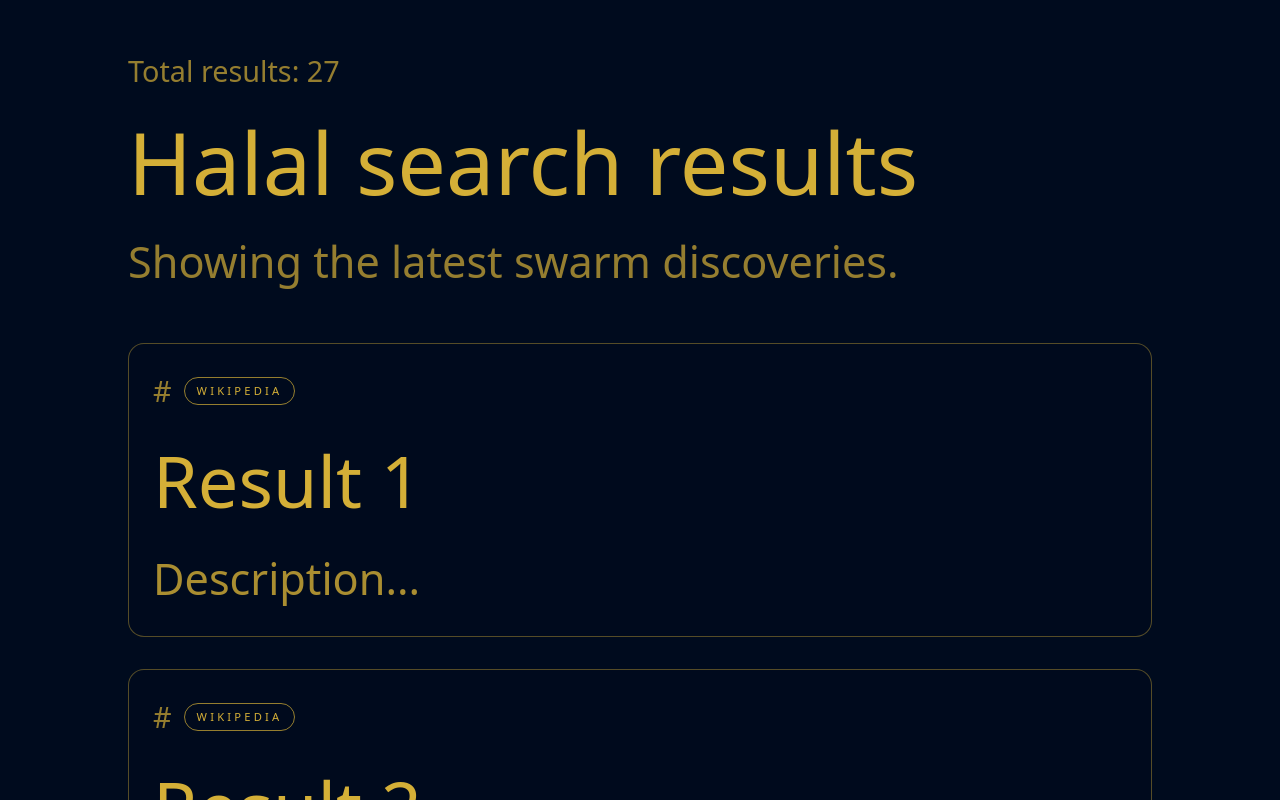
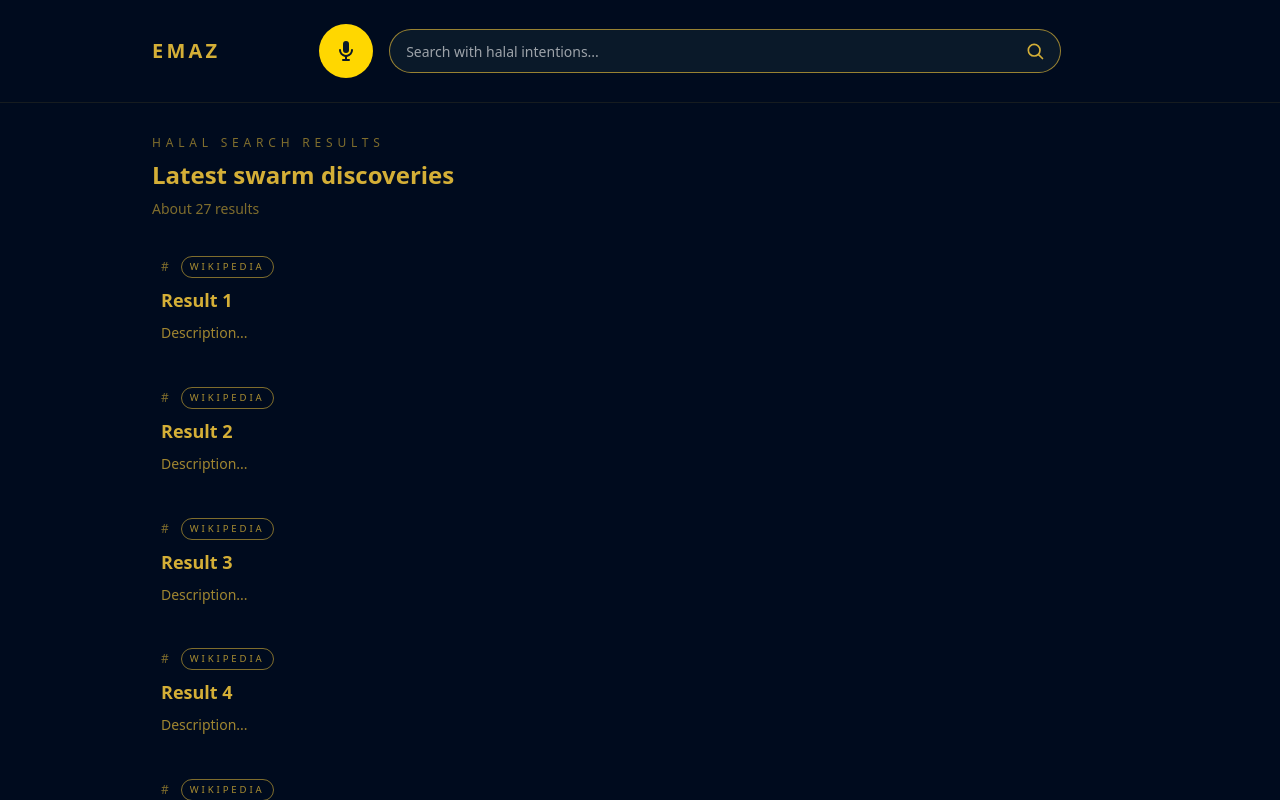
Before and after one commit to Bravestone01/emaz-search-engine, a Next.js app: page /results in a window 1280 px wide. Shown: the top 800 px of the page. Built offline with nearby package versions, Linux system fonts and the light colour scheme.

Commit message:
Refine results page layout

```diff
--- a/app/results/page.tsx
+++ b/app/results/page.tsx
@@ -1,5 +1,6 @@
 import { headers } from 'next/headers'
 
+import SearchBar from '@/components/core/SearchBar'
 import Pagination from '@/components/results/Pagination'
 import ResultCard from '@/components/results/ResultCard'
 
@@ -79,17 +80,26 @@ export default async function ResultsPage({
   const pagedResults = results.slice(startIndex, startIndex + RESULTS_PER_PAGE)
 
   return (
-    <main className="min-h-screen bg-primary-bg px-6 py-12 text-primary-text sm:px-10 lg:px-16">
-      <div className="mx-auto flex w-full max-w-5xl flex-col gap-12">
-        <div className="space-y-3 text-left">
-          <p className="text-small text-primary-text/70">Total results: {TOTAL_RESULTS}</p>
-          <h1 className="text-h2">Halal search results</h1>
-          <p className="text-body text-primary-text/70">
-            {query ? `Showing results for “${query}”.` : 'Showing the latest swarm discoveries.'}
-          </p>
+    <main className="min-h-screen bg-primary-bg text-primary-text">
+      <div className="border-b border-primary-text/10">
+        <div className="mx-auto flex w-full max-w-5xl flex-col gap-6 px-6 py-6 sm:flex-row sm:items-center sm:gap-8">
+          <a href="/" className="text-xl font-semibold tracking-[0.2rem] text-primary-text">
+            EMAZ
+          </a>
+          <SearchBar className="w-full justify-start" initialQuery={query} size="compact" />
+        </div>
+      </div>
+
+      <div className="mx-auto flex w-full max-w-5xl flex-col gap-6 px-6 py-8">
+        <div className="space-y-2 text-left">
+          <p className="text-xs uppercase tracking-[0.3rem] text-primary-text/60">Halal search results</p>
+          <h1 className="text-2xl font-semibold text-primary-text">
+            {query ? `Results for “${query}”` : 'Latest swarm discoveries'}
+          </h1>
+          <p className="text-sm text-primary-text/60">About {TOTAL_RESULTS} results</p>
         </div>
 
-        <section className="flex flex-col gap-8">
+        <section className="flex flex-col gap-4">
           {pagedResults.map((result) => (
             <ResultCard
               key={result.id}
--- a/components/core/SearchBar.tsx
+++ b/components/core/SearchBar.tsx
@@ -5,10 +5,18 @@ import { useState, type FormEvent } from "react"
 
 import VoiceButton from "./VoiceButton"
 
-export default function SearchBar() {
+type SearchBarProps = {
+  initialQuery?: string
+  size?: "default" | "compact"
+  className?: string
+}
+
+export default function SearchBar({ initialQuery = "", size = "default", className }: SearchBarProps) {
   const router = useRouter()
-  const [query, setQuery] = useState("")
+  const [query, setQuery] = useState(initialQuery)
   const [isLoading, setIsLoading] = useState(false)
+  const isCompact = size === "compact"
+  const wrapperClassName = isCompact ? "relative w-full max-w-2xl flex-1" : "relative w-full max-w-[90%] flex-1"
 
   const handleSubmit = async (event: FormEvent<HTMLFormElement>) => {
     event.preventDefault()
@@ -29,15 +37,19 @@ export default function SearchBar() {
 
   return (
     <form
-      className="flex w-full items-center justify-center gap-4"
+      className={`flex w-full items-center justify-center gap-4 ${className ?? ""}`}
       onSubmit={handleSubmit}
     >
       <VoiceButton />
-      <div className="relative w-full max-w-[90%] flex-1">
+      <div className={wrapperClassName}>
         <input
           type="text"
           placeholder="Search with halal intentions..."
-          className="h-[54px] w-full rounded-[9px] border-2 border-[#D4AF37] bg-[#0A1929] pl-4 pr-12 text-white placeholder:text-white/60 focus:outline-none disabled:opacity-70"
+          className={
+            isCompact
+              ? "h-11 w-full rounded-full border border-[#D4AF37]/70 bg-[#0A1929] pl-4 pr-12 text-sm text-white placeholder:text-white/60 focus:outline-none focus:ring-2 focus:ring-[#D4AF37]/40 disabled:opacity-70"
+              : "h-[54px] w-full rounded-[9px] border-2 border-[#D4AF37] bg-[#0A1929] pl-4 pr-12 text-white placeholder:text-white/60 focus:outline-none disabled:opacity-70"
+          }
           value={query}
           onChange={(event) => setQuery(event.target.value)}
           disabled={isLoading}
--- a/components/results/ResultCard.tsx
+++ b/components/results/ResultCard.tsx
@@ -11,16 +11,18 @@ export default function ResultCard({ title, description, source, url }: ResultCa
       href={url}
       target="_blank"
       rel="noreferrer"
-      className="group flex flex-col gap-4 rounded-2xl border border-[#D4AF37]/40 bg-primary-bg/30 p-6 transition-colors hover:bg-primary-secondary/60"
+      className="group flex flex-col gap-2 rounded-lg border border-transparent px-2 py-3 transition-colors hover:border-[#D4AF37]/30 hover:bg-primary-secondary/40"
     >
-      <div className="flex flex-wrap items-center gap-3 text-small text-primary-text/70">
+      <div className="flex flex-wrap items-center gap-3 text-xs text-primary-text/60">
         <span className="truncate">{url}</span>
-        <span className="rounded-full border border-[#D4AF37]/70 px-3 py-1 text-[0.7rem] uppercase tracking-[0.2rem] text-primary-text">
+        <span className="rounded-full border border-[#D4AF37]/60 px-2 py-0.5 text-[0.6rem] uppercase tracking-[0.18rem] text-primary-text/80">
           {source}
         </span>
       </div>
-      <h3 className="text-h3 text-primary-text group-hover:text-primary-accent">{title}</h3>
-      <p className="text-body text-primary-text/80">{description}</p>
+      <h3 className="text-lg font-semibold text-primary-text transition-colors group-hover:text-primary-accent">
+        {title}
+      </h3>
+      <p className="text-sm leading-relaxed text-primary-text/75">{description}</p>
     </a>
   )
 }
```
